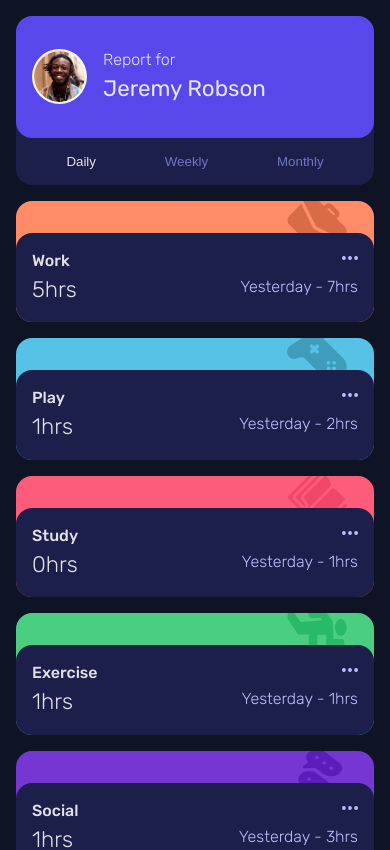
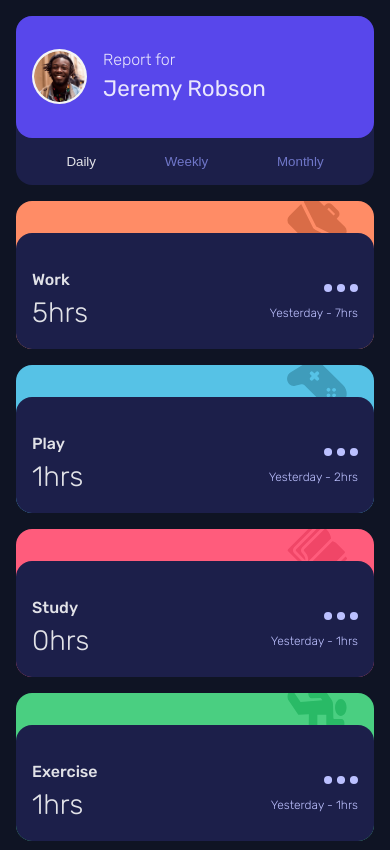
Before and after one commit to WinjiShinji/challenge_timetrackingdashboard, a React (Vite) app: page / in a window 390 px wide. Shown: the top 850 px of the page. Built offline with nearby package versions, Linux system fonts and the light colour scheme.

Commit message:
Responsive Layout - media @768px

```diff
--- a/src/components/CardTemplate.tsx
+++ b/src/components/CardTemplate.tsx
@@ -37,9 +37,8 @@ export default function CardTemplate({ data, image }: Props) {
         />
       </header>
       <div className="card_template-body">
-        <div>
         <h1>{data.title}</h1>
-          <p>
+        <h2>
           {state.daily
             ? data.timeframes.daily.current
             : state.weekly
@@ -48,9 +47,7 @@ export default function CardTemplate({ data, image }: Props) {
             ? data.timeframes.monthly.current
             : "0"}
           <span>hrs</span>
-          </p>
-        </div>
-        <div>
+        </h2>
         <img
           className="card_template-ellipsis"
           src={Ellipsis}
@@ -81,7 +78,6 @@ export default function CardTemplate({ data, image }: Props) {
           </span>
         </p>
       </div>
-      </div>
     </section>
   )
 }
--- a/src/index.css
+++ b/src/index.css
@@ -7,6 +7,7 @@
   font-weight: 300, 400, 500;
   font-style: normal;
   line-height: 1.5;
+  --footer-height: 1rem;
 
   --color: rgba(255, 255, 255, 0.87);
   color-scheme: light dark;
@@ -48,6 +49,12 @@ main {
   grid-template-rows: auto;
   gap: 1rem;
   padding: 1rem;
+
+  @media screen and (min-width: 768px) {
+    /* min-height: calc(100svh - var(--footer-height)); */
+    grid-template-columns: repeat(4, 1fr);
+    grid-template-rows: repeat(2, auto);
+  }
 }
 
 /* ==== Cards ==== */
@@ -60,12 +67,22 @@ main {
   border-radius: 16px;
   background-color: var(--darkBlue);
 
+  @media screen and (min-width: 768px) {
+    grid-row: 1 / -1;
+    justify-content: flex-start;
+  }
+
   header {
     display: flex;
+    flex-direction: row;
     width: 100%;
     padding: 1rem;
     border-radius: 16px;
     background-color: var(--blue);
+
+    @media screen and (min-width: 768px) {
+      flex-direction: column;
+    }
 
     img {
       height: 55px;
@@ -74,11 +91,21 @@ main {
       border-radius: 50%;
       align-self: center;
       background-color: whitesmoke;
+
+      @media screen and (min-width: 768px) {
+        align-self: flex-start;
+      }
     }
 
     div {
       padding: 1rem;
+
+      @media screen and (min-width: 768px) {
+        padding: 1rem 0;
+      }
+
       p {
+        font-size: 1rem;
         font-weight: 300;
       }
       h1 {
@@ -89,16 +116,27 @@ main {
   }
   .card_body {
     display: flex;
+    flex-direction: row;
     justify-content: center;
     align-content: center;
+    height: 100%;
     width: 100%;
     padding: 1rem;
+
+    @media screen and (min-width: 768px) {
+      flex-direction: column;
+    }
 
     button[type="button"] {
       margin-inline: auto;
       background: none;
       border: none;
       color: var(--desaturatedBlue);
+
+      @media screen and (min-width: 768px) {
+        margin-inline: 0 auto;
+        margin-top: 1rem;
+      }
     }
     button:hover[type="button"] {
       cursor: pointer;
@@ -147,50 +185,73 @@ main {
   }
 
   .card_template-body {
-    display: flex;
-    flex-direction: row;
-    justify-content: space-between;
-    align-content: center;
+    display: grid;
+    grid-template-columns: repeat(2, 1fr);
+    grid-template-rows: repeat(2, 1fr);
+    justify-items: start;
+    align-items: center;
+
+    height: 101%;
     padding: 1rem;
     border-radius: 16px 16px 0 0;
     background-color: var(--darkBlue);
-    contain: content;
+    contain: content; /* @NOTE: Firefox Android, unsupported! */
 
-    div:first-child {
-      display: flex;
-      flex-direction: column;
-      justify-content: space-around;
-      align-items: flex-start;
-      h1 {
-        font-size: 1rem;
-        font-weight: 500;
-      }
-      p {
-        font-size: 1.4rem;
-        font-weight: 300;
+    @media screen and (min-width: 768px) {
+      grid-template-rows: repeat(3, 1fr);
+    }
+
+    h1 {
+      font-size: 1rem;
+      font-weight: 500;
+      align-self: end;
+      grid-area: 1/1;
+
+      @media screen and (min-width: 768px) {
+        align-self: start;
       }
     }
+    h2 {
+      font-size: 1.75rem;
+      font-weight: 300;
+      grid-area: 2/1;
 
-    div:last-child {
-      display: flex;
-      flex-direction: column;
-      justify-content: space-around;
-      align-items: flex-end;
-      text-align: right;
-      img {
-        height: 0.25rem;
-        width: 1rem;
+      @media screen and (min-width: 768px) {
+        grid-area: 1/2 2/2;
       }
-      p {
-        font-size: 1rem;
-        font-weight: 300;
-        color: var(--paleBlue);
+    }
+    img {
+      --ellipsis-h: 0.5rem;
+      height: var(--ellipsis-h);
+      width: calc(var(--ellipsis-h) x 4);
+      justify-self: end;
+      align-self: end;
+      grid-area: 1/2;
+
+      @media screen and (min-width: 768px) {
+        align-self: start;
+        margin-top: 0.5rem;
+      }
+    }
+    p {
+      font-size: 0.75rem;
+      font-weight: 300;
+      color: var(--paleBlue);
+      justify-self: end;
+      grid-area: 2/2;
+
+      @media screen and (min-width: 768px) {
+        justify-self: start;
+        grid-area: 3/1/-1/-1;
       }
     }
   }
 }
 
 /* ==== Footer ==== */
+footer {
+  height: var(--footer-height);
+}
 .attribution {
   font-size: 11px;
   text-align: center;
```
Lines whose indentation alone changed are shown as unchanged.
